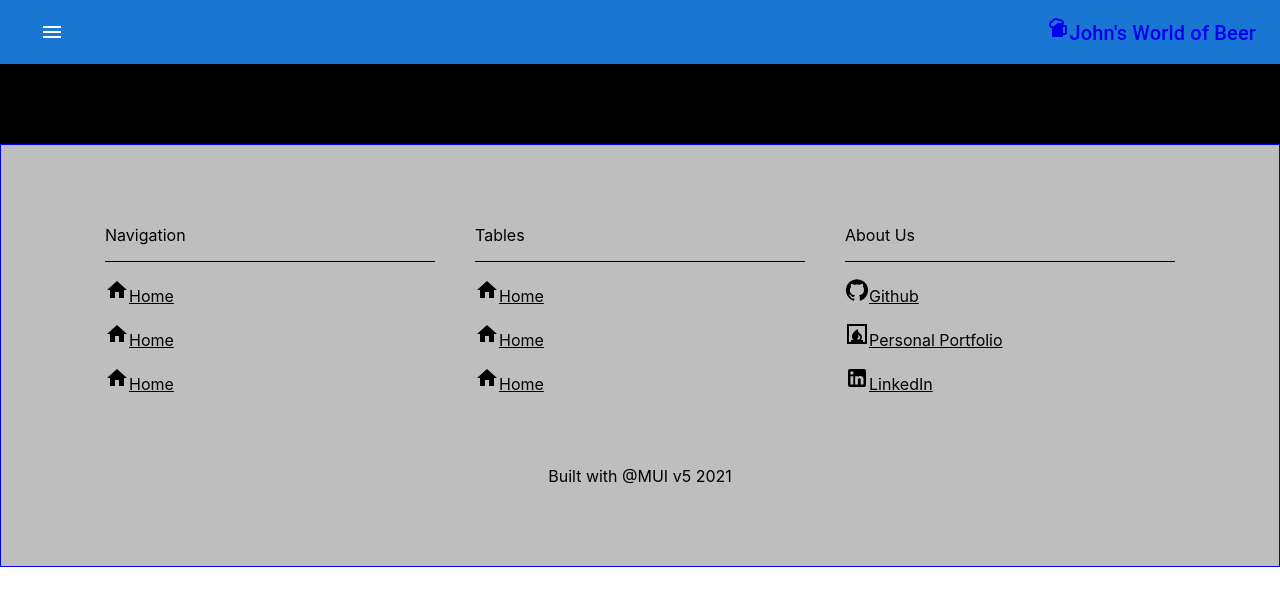
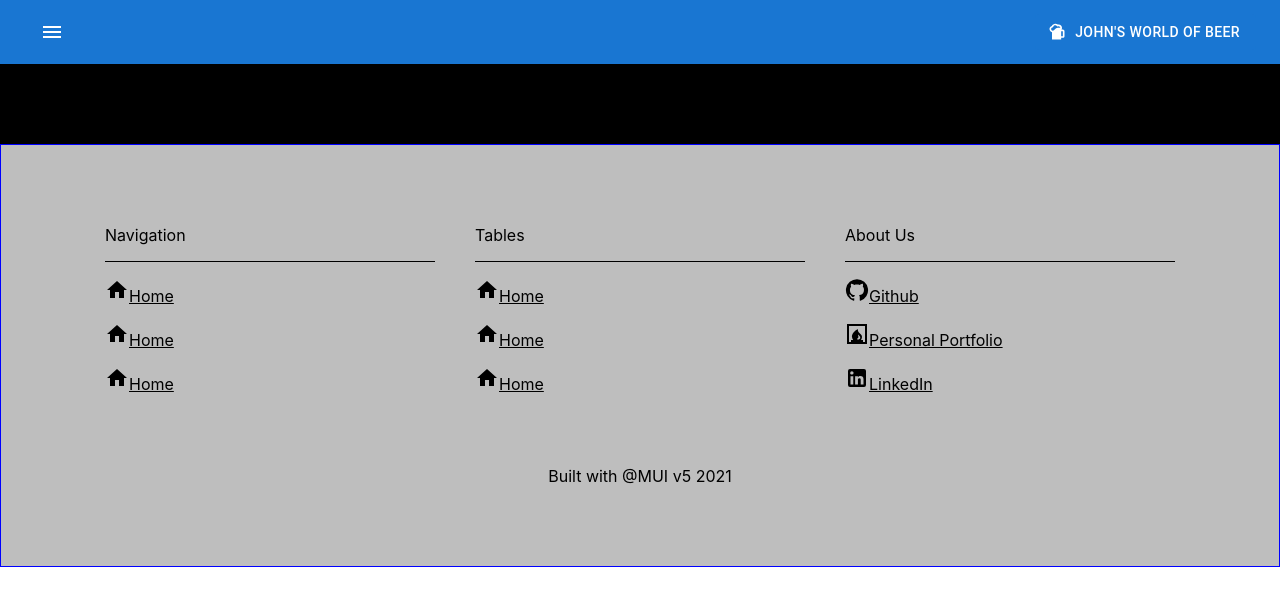
Before and after one commit to Retrojb/Beer-Table-Example, a React (Create React App) app: page /app in a window 1280 px wide. Shown: the top 606 px of the page. Built offline with nearby package versions, Linux system fonts and the light colour scheme.

Commit message:
chore/cleaned up navigation link

```diff
--- a/src/components/Shared/NavBar.js
+++ b/src/components/Shared/NavBar.js
@@ -12,7 +12,7 @@ import MenuItem from '@mui/material/MenuItem';
 import Menu from '@mui/material/Menu';
 import MenuIcon from '@mui/icons-material/Menu';
 import SportsBarIcon from '@mui/icons-material/SportsBar';
-import { Divider, List, Paper, ListItem, Stack, MenuList, Popper, Grow } from '@mui/material';
+import { Divider, List, Paper, ListItem, Stack, MenuList, Popper, Grow, Button } from '@mui/material';
 import ClickAwayListener from '@mui/material/ClickAwayListener';
 
 const useStyle = makeStyles((theme) => {
@@ -46,6 +46,10 @@ const NavBar = () => {
 
     const handleOpenMenu = (event) => {
         setAnchorEl(event.currentTarget);
+    }
+
+    const onAppTitleClick= () => {
+        window.location.pathname='/app/home'
     }
 
     const renderMenu = (
@@ -114,17 +118,14 @@ const NavBar = () => {
                         </IconButton>
                     </MenuItem>
                     <Box sx={{ flexGrow: 1 }} />
-                    <Typography
-                        variant="h6"
-                        noWrap
-                        component="div"
-                        sx={{ display: { xs: 'none', sm: 'block' } }}
+                    <Button
+                        variant="contained"
+                        disableElevation
+                        startIcon={<SportsBarIcon />}
+                        onClick={onAppTitleClick}
                     >
-                        <Link to="/app/home" style={{ "textDecoration": "none" }}>
-                            <SportsBarIcon />
-                            John's World of Beer
-                        </Link>
-                    </Typography>
+                        John's World of Beer
+                    </Button>
                 </Toolbar>
             </AppBar>
             {renderMenu}
```
